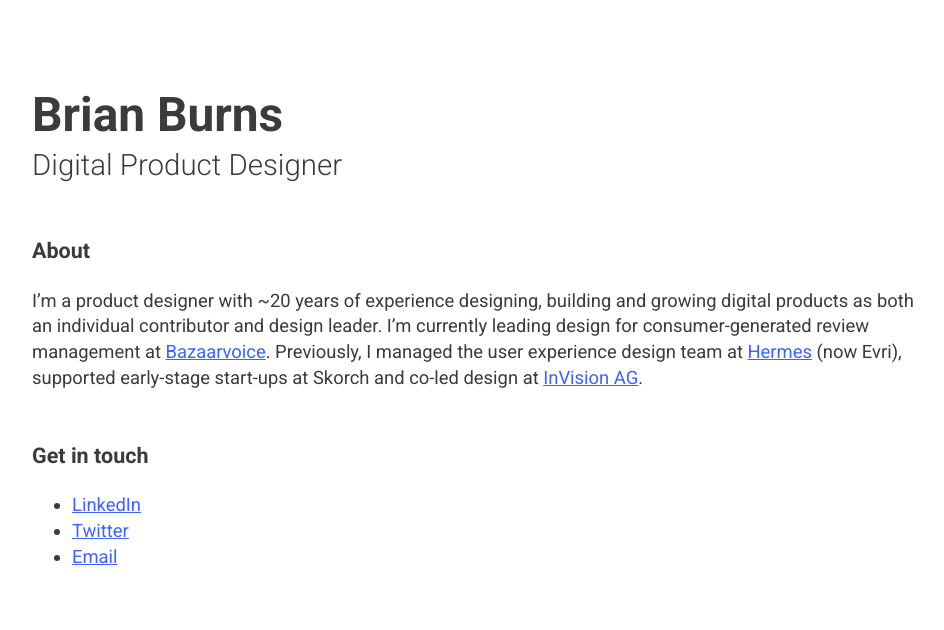
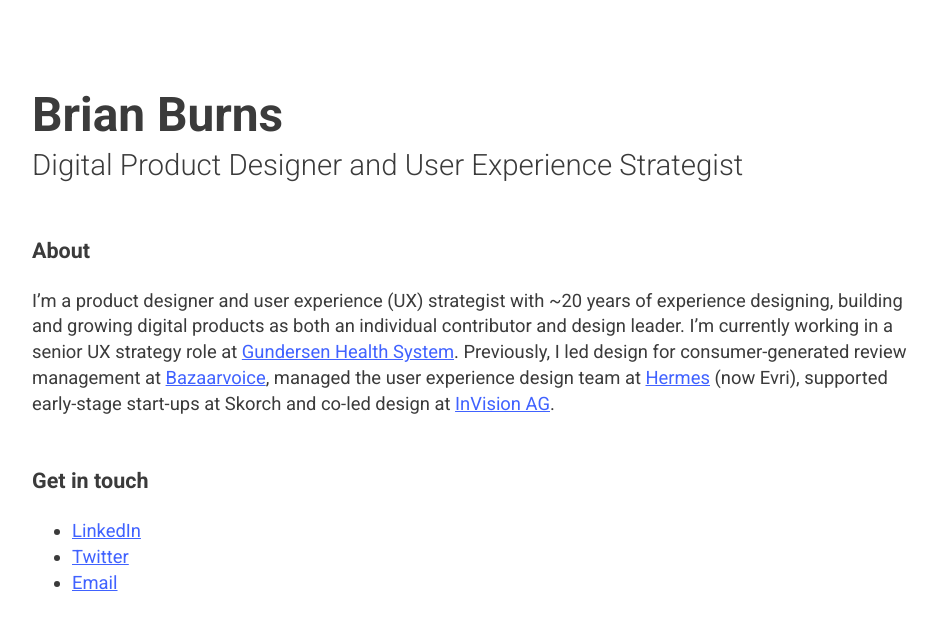
Before and after one commit to brian-burns/brian-burns.github.io, a plain HTML site: page index.html in a window 1280 px wide. Shown: the whole page, without its empty margins (160-1104 px from the left). Drawn offline with nearby package versions, Linux system fonts and the light colour scheme.

Commit message:
Update index.html

```diff
--- a/index.html
+++ b/index.html
@@ -3,7 +3,7 @@
 
 <head>
   <meta charset="utf-8">
-  <title>Brian Burns &middot; Digital Product Designer</title>
+  <title>Brian Burns &middot; Digital Product Designer and UX Strategist</title>
   <meta name="description" content="">
   <meta name="viewport" content="width=device-width, initial-scale=1">
   <link rel="preconnect" href="https://fonts.googleapis.com">
@@ -31,7 +31,7 @@
   <div class="container">
     <header>
       <h1>Brian Burns</h1>
-      <h2>Digital Product Designer</h2>
+      <h2>Digital Product Designer and User Experience Strategist</h2>
     </header>
 
     <!--<nav>
@@ -42,7 +42,7 @@
     </nav>-->
 
   <h3>About</h3>
-    <p>I&rsquo;m a product designer with ~20 years of experience designing, building and growing digital products as both an individual contributor and design leader. I&rsquo;m currently leading design for consumer-generated review management at <a href="http://bazaarvoice.com/">Bazaarvoice</a>. Previously, I managed the user experience design team at <a href="https://myhermes.co.uk/">Hermes</a> (now Evri), supported early-stage start-ups at Skorch and co-led design at <a href="http://invision.de">InVision AG</a>.</p>
+    <p>I&rsquo;m a product designer and user experience (UX) strategist with ~20 years of experience designing, building and growing digital products as both an individual contributor and design leader. I&rsquo;m currently working in a senior UX strategy role at <a href="http://gundersenhealth.org">Gundersen Health System</a>. Previously, I led design for consumer-generated review management at <a href="http://bazaarvoice.com/">Bazaarvoice</a>, managed the user experience design team at <a href="https://myhermes.co.uk/">Hermes</a> (now Evri), supported early-stage start-ups at Skorch and co-led design at <a href="http://invision.de">InVision AG</a>.</p>
 
   <h3 class="git">Get in touch</h3>
     <ul>
```
